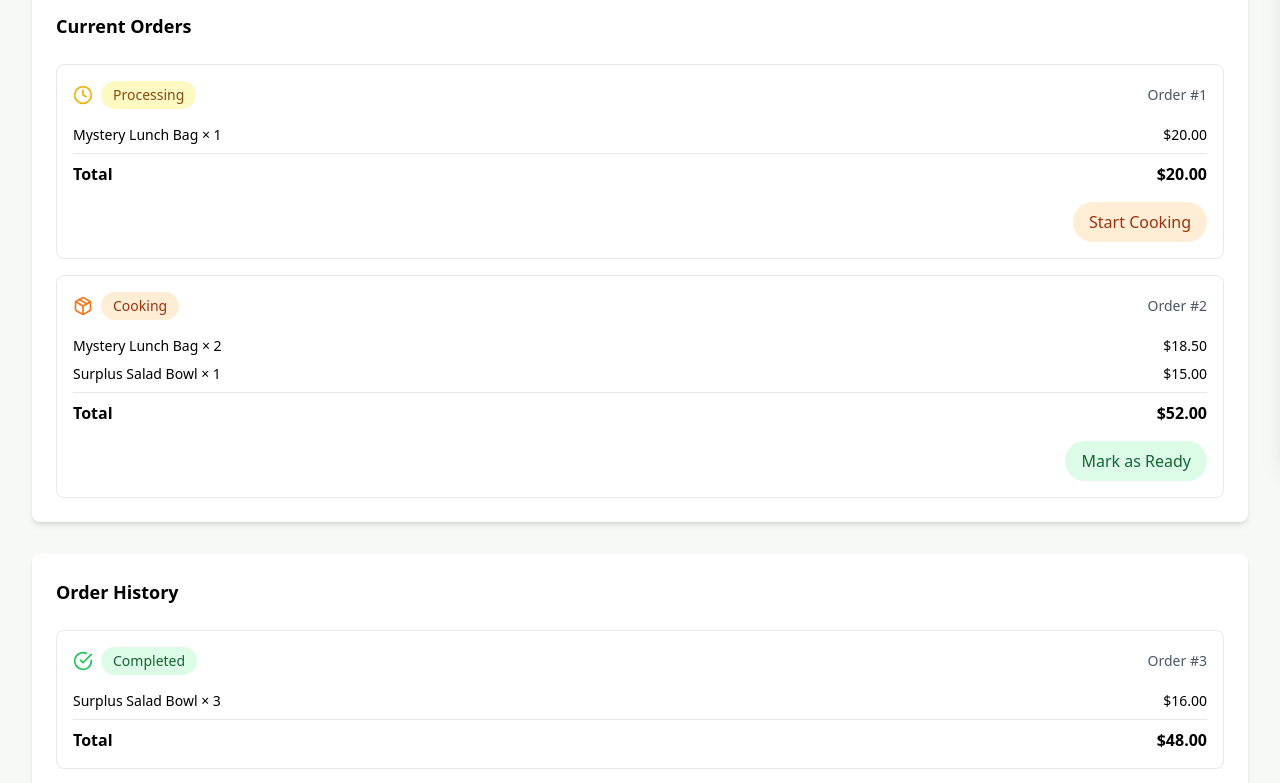
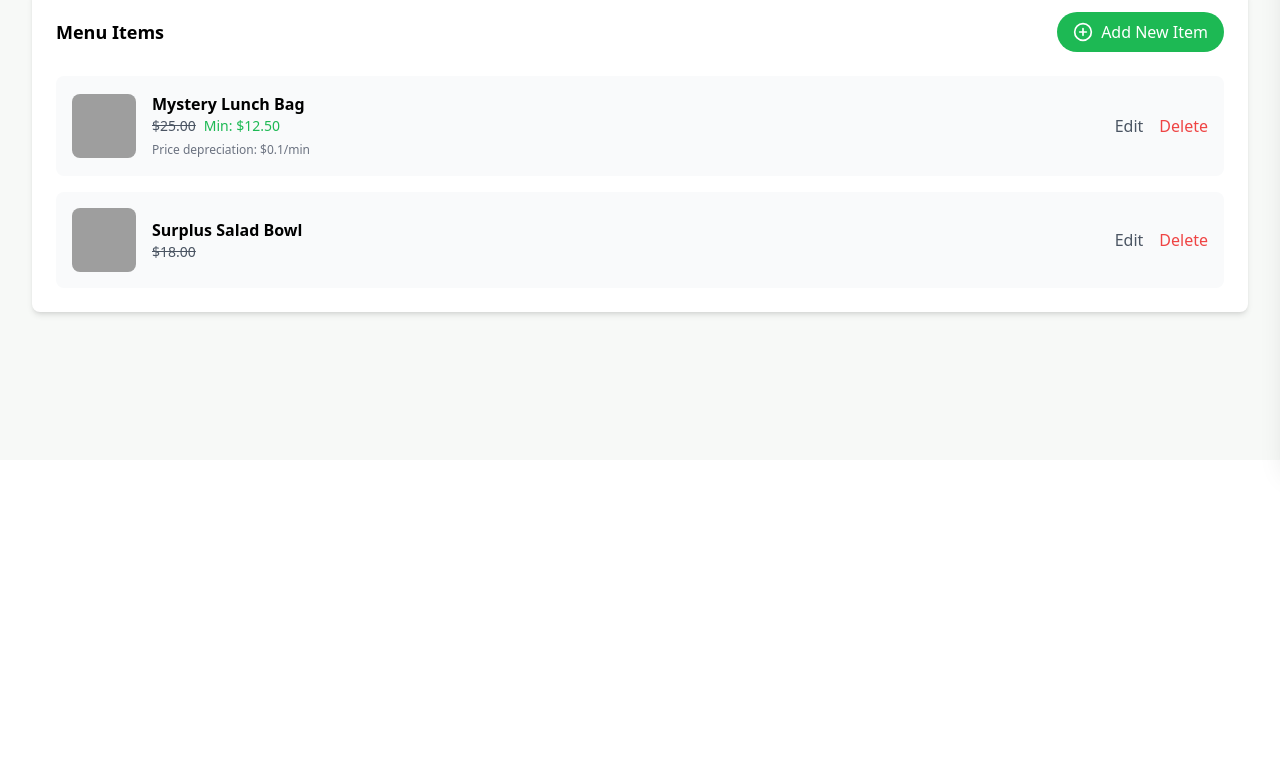
Before and after one commit to alexalex6933/FoodFella, a React (Vite) app: page /merchant/dashboard in a window 1280 px wide. Shown: the part 340-1123 px from the top of the page. After the commit the page ends 800 px from the top, so only its background shows below. Built offline with nearby package versions, Linux system fonts and the light colour scheme; grey boxes are pictures that could not be loaded.

Commit message:
fixed customers and merchant orders

```diff
--- a/src/pages/MerchantDashboard.tsx
+++ b/src/pages/MerchantDashboard.tsx
@@ -198,96 +198,6 @@ const MerchantDashboard = () => {
             <DollarSign className="h-5 w-5 text-[#1db954]" />
           </div>
           <p className="text-2xl font-bold mt-2">${earnings.thisMonth.toFixed(2)}</p>
-        </div>
-      </div>
-
-      {/* Current Orders */}
-      <div className="bg-white rounded-lg shadow-md p-6 mb-8">
-        <h2 className="text-lg font-semibold mb-6">Current Orders</h2>
-        <div className="space-y-4">
-          {currentOrders.map((order) => (
-            <div key={order.id} className="border rounded-lg p-4">
-              <div className="flex justify-between items-center mb-4">
-                <div className="flex items-center space-x-2">
-                  {getStatusIcon(order.status)}
-                  <span className={`px-3 py-1 rounded-full text-sm font-medium ${getStatusColor(order.status)}`}>
-                    {order.status.charAt(0).toUpperCase() + order.status.slice(1)}
-                  </span>
-                </div>
-                <span className="text-sm font-medium text-gray-600">
-                  Order #{order.id}
-                </span>
-              </div>
-              <div className="space-y-2 mb-4">
-                {order.items.map((item) => (
-                  <div key={item.itemId} className="flex justify-between text-sm">
-                    <span>{mockMenuItems.find(i => i.id === item.itemId)?.name} × {item.quantity}</span>
-                    <span>${item.priceAtPurchase.toFixed(2)}</span>
-                  </div>
-                ))}
-                <div className="border-t pt-2 mt-2">
-                  <div className="flex justify-between font-semibold">
-                    <span>Total</span>
-                    <span>${order.totalAmount.toFixed(2)}</span>
-                  </div>
-                </div>
-              </div>
-              <div className="flex justify-end space-x-2">
-                {order.status === 'processing' && (
-                  <button
-                    onClick={() => handleUpdateOrderStatus(order.id, 'cooking')}
-                    className="px-4 py-2 bg-orange-100 text-orange-800 rounded-full hover:bg-orange-200 transition-colors"
-                  >
-                    Start Cooking
-                  </button>
-                )}
-                {order.status === 'cooking' && (
-                  <button
-                    onClick={() => handleUpdateOrderStatus(order.id, 'ready')}
-                    className="px-4 py-2 bg-green-100 text-green-800 rounded-full hover:bg-green-200 transition-colors"
-                  >
-                    Mark as Ready
-                  </button>
-                )}
-              </div>
-            </div>
-          ))}
-        </div>
-      </div>
-
-      {/* Order History */}
-      <div className="bg-white rounded-lg shadow-md p-6 mb-8">
-        <h2 className="text-lg font-semibold mb-6">Order History</h2>
-        <div className="space-y-4">
-          {orderHistory.map((order) => (
-            <div key={order.id} className="border rounded-lg p-4">
-              <div className="flex justify-between items-center mb-4">
-                <div className="flex items-center space-x-2">
-                  <CheckCircle className="h-5 w-5 text-green-500" />
-                  <span className="px-3 py-1 rounded-full text-sm font-medium bg-green-100 text-green-800">
-                    Completed
-                  </span>
-                </div>
-                <span className="text-sm font-medium text-gray-600">
-                  Order #{order.id}
-                </span>
-              </div>
-              <div className="space-y-2">
-                {order.items.map((item) => (
-                  <div key={item.itemId} className="flex justify-between text-sm">
-                    <span>{mockMenuItems.find(i => i.id === item.itemId)?.name} × {item.quantity}</span>
-                    <span>${item.priceAtPurchase.toFixed(2)}</span>
-                  </div>
-                ))}
-                <div className="border-t pt-2 mt-2">
-                  <div className="flex justify-between font-semibold">
-                    <span>Total</span>
-                    <span>${order.totalAmount.toFixed(2)}</span>
-                  </div>
-                </div>
-              </div>
-            </div>
-          ))}
         </div>
       </div>
 
--- a/src/pages/Orders.tsx
+++ b/src/pages/Orders.tsx
@@ -1,17 +1,19 @@
-import React from 'react';
-import { mockOrders, mockRestaurants, mockMenuItems } from '../data/mockData';
+import React, {useState} from 'react';
+import { mockOrders, mockRestaurants, mockMenuItems, updateOrderStatus, MenuItem } from '../data/mockData';
 import { useAuth } from '../contexts/AuthContext';
 import { Package, Clock, CheckCircle, Store } from 'lucide-react';
 
 const Orders = () => {
   const { user } = useAuth();
+  const [items, setItems] = useState<MenuItem[]>([]);
 
+ // Filter orders for the current merchant
    const currentOrders = mockOrders.filter(
-    order => order.userId === user?.id && order.status !== 'ready'
+     order => order.restaurantId === '1' && order.status !== 'ready'
    );
 
-  const previousOrders = mockOrders.filter(
-    order => order.userId === user?.id && order.status === 'ready'
+   const orderHistory = mockOrders.filter(
+     order => order.restaurantId === '1' && order.status === 'ready'
    );
 
   const getRestaurantName = (restaurantId: string) => {
@@ -74,6 +76,12 @@ const Orders = () => {
     });
   };
 
+  const handleUpdateOrderStatus = (orderId: string, newStatus: 'processing' | 'cooking' | 'ready') => {
+      updateOrderStatus(orderId, newStatus);
+      // Force a re-render by updating the state
+      setItems([...items]);
+    };
+
   if (!user) {
     return (
       <div className="min-h-screen bg-[#f7f9f7] flex items-center justify-center">
@@ -86,42 +94,29 @@ const Orders = () => {
     );
   }
 
-  return (
-    <div className="max-w-4xl mx-auto px-4 sm:px-6 lg:px-8 py-8">
-      {/* Current Orders */}
-      <section className="mb-12">
-        <h2 className="text-2xl font-bold text-gray-900 mb-6">Current Orders</h2>
-        {currentOrders.length === 0 ? (
-          <div className="bg-white rounded-lg shadow-md p-6 text-center">
-            <Package className="h-12 w-12 text-gray-400 mx-auto mb-4" />
-            <p className="text-gray-600">No current orders</p>
-          </div>
-        ) : (
+  if (user.type === 'customer') {
+    return (<div>
+       {/* Customer Order History */}
+       <div className="bg-white rounded-lg shadow-md p-6 mb-8">
+        <h2 className="text-lg font-semibold mb-6">Order History</h2>
         <div className="space-y-4">
-            {currentOrders.map((order) => (
-              <div key={order.id} className="bg-white rounded-lg shadow-md p-6">
-                <div className="flex items-center justify-between mb-4">
+          {orderHistory.map((order) => (
+            <div key={order.id} className="border rounded-lg p-4">
+              <div className="flex justify-between items-center mb-4">
                 <div className="flex items-center space-x-2">
-                    {getStatusIcon(order.status)}
-                    <span className={`px-3 py-1 rounded-full text-sm font-medium ${getStatusColor(order.status)}`}>
-                      {getStatusText(order.status)}
+                  <CheckCircle className="h-5 w-5 text-green-500" />
+                  <span className="px-3 py-1 rounded-full text-sm font-medium bg-green-100 text-green-800">
+                    Arrived
                   </span>
                 </div>
                 <span className="text-sm font-medium text-gray-600">
-                    Order #{order.id}
+                  {mockRestaurants.find(restaurant => order.restaurantId === restaurant.id)?.name || "Unknown Restaurant"}
                 </span>
-                </div>
-                <div className="flex items-center space-x-2 mb-4 text-gray-600">
-                  <Store className="h-4 w-4" />
-                  <span>{getRestaurantName(order.restaurantId)}</span>
-                </div>
-                <div className="text-sm text-gray-600 mb-4">
-                  Ordered at: {formatDateTime(order.createdAt)}
               </div>
               <div className="space-y-2">
                 {order.items.map((item) => (
                   <div key={item.itemId} className="flex justify-between text-sm">
-                      <span>{getItemName(item.itemId)} × {item.quantity}</span>
+                    <span>{mockMenuItems.find(i => i.id === item.itemId)?.name} × {item.quantity}</span>
                     <span>${item.priceAtPurchase.toFixed(2)}</span>
                   </div>
                 ))}
@@ -135,40 +130,87 @@ const Orders = () => {
             </div>
           ))}
         </div>
-        )}
-      </section>
+      </div>
+    </div>)
+  }
 
-      {/* Previous Orders */}
-      <section>
-        <h2 className="text-2xl font-bold text-gray-900 mb-6">Order History</h2>
-        {previousOrders.length === 0 ? (
-          <div className="bg-white rounded-lg shadow-md p-6 text-center">
-            <Clock className="h-12 w-12 text-gray-400 mx-auto mb-4" />
-            <p className="text-gray-600">No previous orders</p>
+  return (
+    <div className="max-w-4xl mx-auto px-4 sm:px-6 lg:px-8 py-8">
+     {/* Current Orders */}
+     <div className="bg-white rounded-lg shadow-md p-6 mb-8">
+        <h2 className="text-lg font-semibold mb-6">Current Orders</h2>
+        <div className="space-y-4">
+          {currentOrders.map((order) => (
+            <div key={order.id} className="border rounded-lg p-4">
+              <div className="flex justify-between items-center mb-4">
+                <div className="flex items-center space-x-2">
+                  {getStatusIcon(order.status)}
+                  <span className={`px-3 py-1 rounded-full text-sm font-medium ${getStatusColor(order.status)}`}>
+                    {order.status.charAt(0).toUpperCase() + order.status.slice(1)}
+                  </span>
                 </div>
-        ) : (
-          <div className="space-y-4">
-            {previousOrders.map((order) => (
-              <div key={order.id} className="bg-white rounded-lg shadow-md p-6">
-                <div className="flex items-center justify-between mb-4">
-                  <span className={`px-3 py-1 rounded-full text-sm font-medium ${getStatusColor(order.status)}`}>
-                    Completed
-                  </span>
                 <span className="text-sm font-medium text-gray-600">
                   Order #{order.id}
                 </span>
               </div>
-                <div className="flex items-center space-x-2 mb-4 text-gray-600">
-                  <Store className="h-4 w-4" />
-                  <span>{getRestaurantName(order.restaurantId)}</span>
+              <div className="space-y-2 mb-4">
+                {order.items.map((item) => (
+                  <div key={item.itemId} className="flex justify-between text-sm">
+                    <span>{mockMenuItems.find(i => i.id === item.itemId)?.name} × {item.quantity}</span>
+                    <span>${item.priceAtPurchase.toFixed(2)}</span>
                   </div>
-                <div className="text-sm text-gray-600 mb-4">
-                  Ordered at: {formatDateTime(order.createdAt)}
+                ))}
+                <div className="border-t pt-2 mt-2">
+                  <div className="flex justify-between font-semibold">
+                    <span>Total</span>
+                    <span>${order.totalAmount.toFixed(2)}</span>
+                  </div>
+                </div>
+              </div>
+              <div className="flex justify-end space-x-2">
+                {order.status === 'processing' && (
+                  <button
+                    onClick={() => handleUpdateOrderStatus(order.id, 'cooking')}
+                    className="px-4 py-2 bg-orange-100 text-orange-800 rounded-full hover:bg-orange-200 transition-colors"
+                  >
+                    Start Cooking
+                  </button>
+                )}
+                {order.status === 'cooking' && (
+                  <button
+                    onClick={() => handleUpdateOrderStatus(order.id, 'ready')}
+                    className="px-4 py-2 bg-green-100 text-green-800 rounded-full hover:bg-green-200 transition-colors"
+                  >
+                    Mark as Ready
+                  </button>
+                )}
+              </div>
+            </div>
+          ))}
+        </div>
+      </div>
+
+      {/* Merchant Order History */}
+      <div className="bg-white rounded-lg shadow-md p-6 mb-8">
+        <h2 className="text-lg font-semibold mb-6">Order History</h2>
+        <div className="space-y-4">
+          {orderHistory.map((order) => (
+            <div key={order.id} className="border rounded-lg p-4">
+              <div className="flex justify-between items-center mb-4">
+                <div className="flex items-center space-x-2">
+                  <CheckCircle className="h-5 w-5 text-green-500" />
+                  <span className="px-3 py-1 rounded-full text-sm font-medium bg-green-100 text-green-800">
+                    Completed
+                  </span>
+                </div>
+                <span className="text-sm font-medium text-gray-600">
+                  Order #{order.id}
+                </span>
               </div>
               <div className="space-y-2">
                 {order.items.map((item) => (
                   <div key={item.itemId} className="flex justify-between text-sm">
-                      <span>{getItemName(item.itemId)} × {item.quantity}</span>
+                    <span>{mockMenuItems.find(i => i.id === item.itemId)?.name} × {item.quantity}</span>
                     <span>${item.priceAtPurchase.toFixed(2)}</span>
                   </div>
                 ))}
@@ -182,8 +224,7 @@ const Orders = () => {
             </div>
           ))}
         </div>
-        )}
-      </section>
+      </div>
     </div>
   );
 };
```
Also changed, not shown: src/data/mockData.ts (+7 -4 lines). Lines whose indentation alone changed are shown as unchanged.
